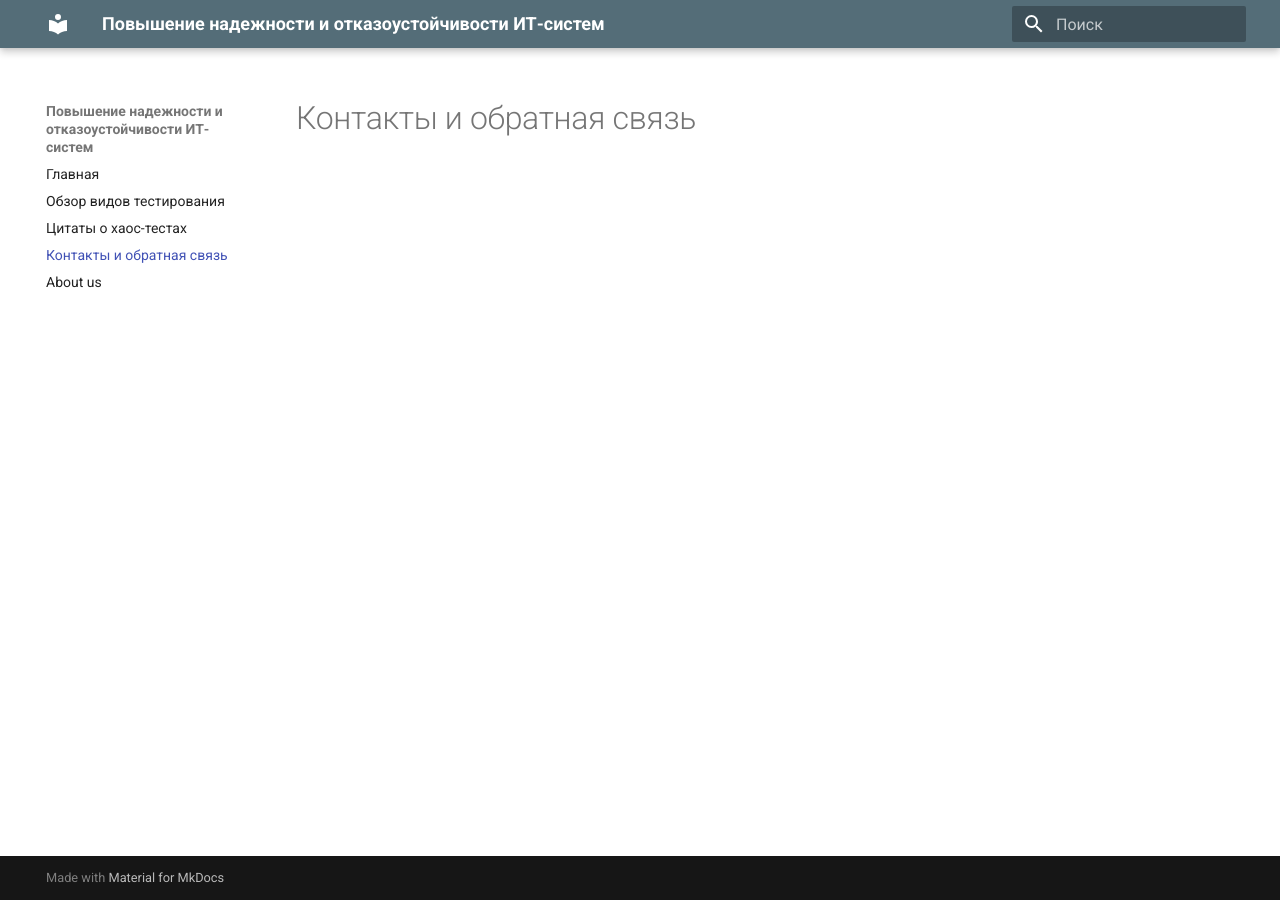
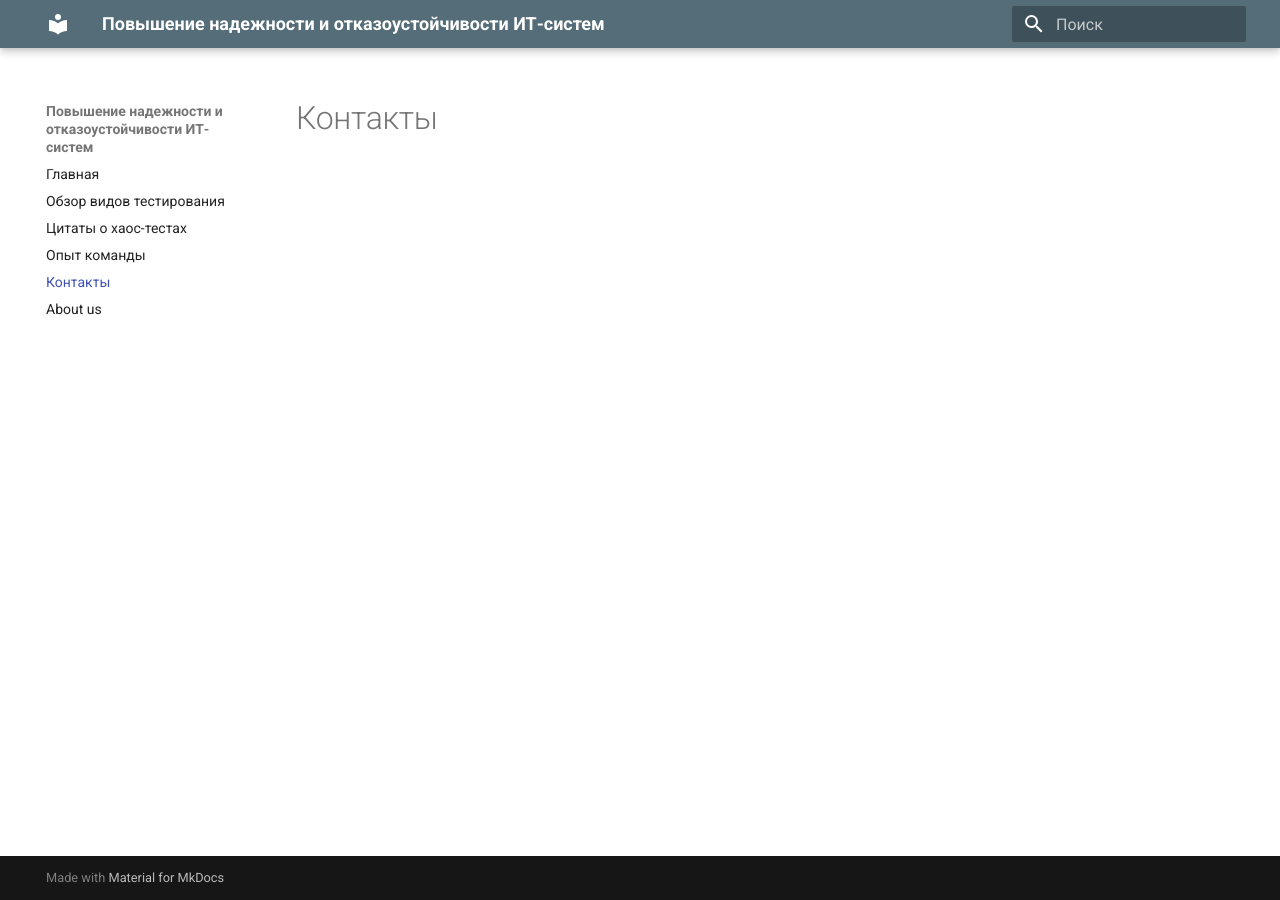
Before and after one commit to epogrebnyak/mkdocs-actionable, an MkDocs documentation site: the page built from docs/contacts.md, in a window 1280 px wide. Built offline with MkDocs 1.6.1 and Material for MkDocs 9.7.7, drawn with Linux system fonts in a browser that asks for light colours; a script that is not in the unit is left out.

Commit message:
Update mkdocs.yml

```diff
--- a/mkdocs.yml
+++ b/mkdocs.yml
@@ -6,7 +6,8 @@ nav:
     - Главная: index.md
     - Обзор видов тестирования: testing.md
     - Цитаты о хаос-тестах: quotes.md
-    - Контакты и обратная связь: contacts.md
+    - Опыт команды: team.md
+    - Контакты: contacts.md
     - About us: english.md
 theme:
   name: 'material'
```
